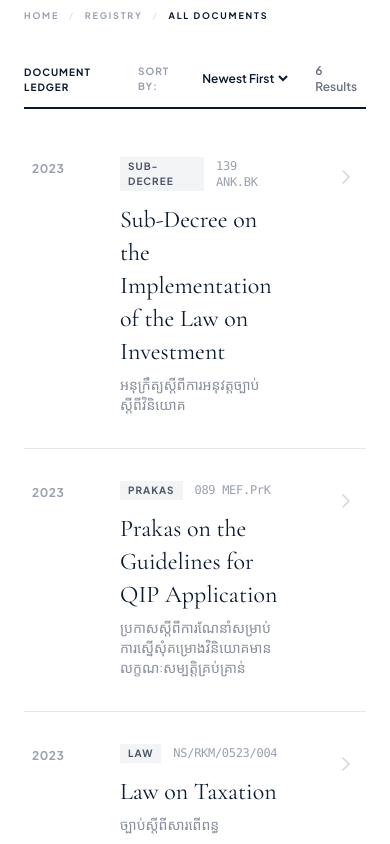
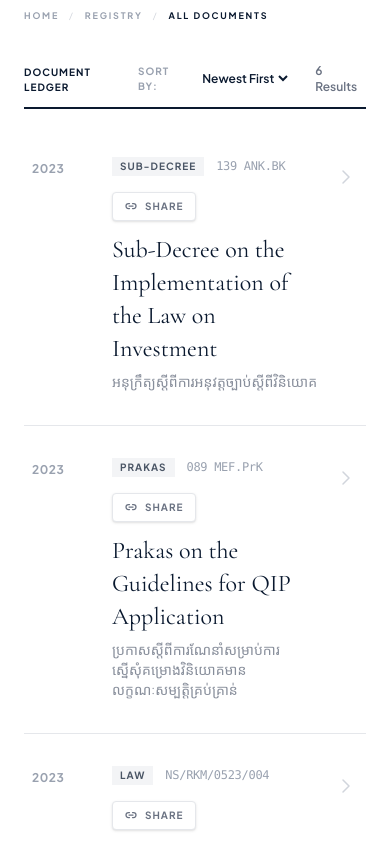
Before and after one commit to phalla-doll/cambodia-investment-laws-registry, a React (Vite) app: page / in a window 390 px wide. Shown: the part 1000-1844 px from the top of the page. Built offline with nearby package versions, Linux system fonts and the light colour scheme; a web font is replaced by a local one.

Commit message:
feat: add document link sharing functionality
Enable users to copy a direct link to specific legal documents via a new share button in the document row.

```diff
--- a/src/components/DocumentRow.tsx
+++ b/src/components/DocumentRow.tsx
@@ -1,4 +1,5 @@
-import { ChevronRight } from 'lucide-react';
+import { useState } from 'react';
+import { ChevronRight, Link2, Check } from 'lucide-react';
 import { LegalDocument } from '../types';
 
 interface DocumentRowProps {
@@ -7,24 +8,46 @@ interface DocumentRowProps {
 }
 
 export default function DocumentRow({ document, onSelect }: DocumentRowProps) {
+  const [copied, setCopied] = useState(false);
+
+  const handleCopyLink = (e: React.MouseEvent) => {
+    e.stopPropagation();
+    const url = `${window.location.origin}/?doc=${document.id}`;
+    navigator.clipboard.writeText(url);
+    setCopied(true);
+    setTimeout(() => setCopied(false), 2000);
+  };
+
   return (
-    <div className="border-b border-gray-200 group">
-      <button
+    <div
       onClick={() => onSelect(document)}
-        className="w-full text-left py-8 px-2 hover:bg-surface/50 transition-colors flex items-start gap-6 cursor-pointer"
+      className="border-b border-gray-200 group w-full text-left py-8 px-2 hover:bg-surface/50 transition-colors flex items-start gap-4 sm:gap-6 cursor-pointer"
     >
       <div className="w-16 shrink-0 pt-1">
         <span className="text-xs font-bold text-gray-400 tracking-wider block">{document.year}</span>
       </div>
 
-        <div className="flex-1 pr-8">
-          <div className="flex items-center gap-3 mb-3">
+      <div className="flex-1 min-w-0">
+        <div className="flex items-start sm:items-center justify-between mb-3 gap-4 flex-col sm:flex-row">
+          <div className="flex items-center gap-3 flex-wrap">
             <span className="text-[10px] font-bold px-2 py-0.5 bg-gray-100 text-gray-600 uppercase tracking-widest">
               {document.category}
             </span>
             <span className="text-xs text-gray-400 font-mono tracking-tight">{document.referenceNumber}</span>
           </div>
-          <h3 className="font-serif text-2xl sm:text-3xl text-oxford leading-snug transition-colors group-hover:text-gold">
+
+          <button
+            onClick={handleCopyLink}
+            className={`shrink-0 flex items-center gap-2 px-3 py-1.5 rounded-sm text-[10px] font-bold uppercase tracking-widest transition-all md:opacity-0 group-hover:opacity-100 ${
+              copied ? 'bg-green-50 text-green-600 border border-green-200' : 'bg-white text-gray-500 border border-gray-200 hover:text-gold hover:border-gold shadow-sm'
+            }`}
+            title="Copy Link"
+          >
+            {copied ? <Check size={12} strokeWidth={2.5} /> : <Link2 size={12} strokeWidth={2.5} />}
+            <span>{copied ? 'Copied' : 'Share'}</span>
+          </button>
+        </div>
+        <h3 className="font-serif text-2xl sm:text-3xl text-oxford leading-snug transition-colors group-hover:text-gold pr-4 sm:pr-8">
           {document.titleEn}
         </h3>
         <h4 className="text-sm text-gray-500 mt-2 font-serif opacity-80">{document.titleKh}</h4>
@@ -33,7 +56,6 @@ export default function DocumentRow({ document, onSelect }: DocumentRowProps) {
       <div className="pt-2 shrink-0 transition-transform duration-300 text-gray-300 group-hover:text-gold">
         <ChevronRight size={24} strokeWidth={1.5} />
       </div>
-      </button>
     </div>
   );
 }
```
Lines whose indentation alone changed are shown as unchanged.
